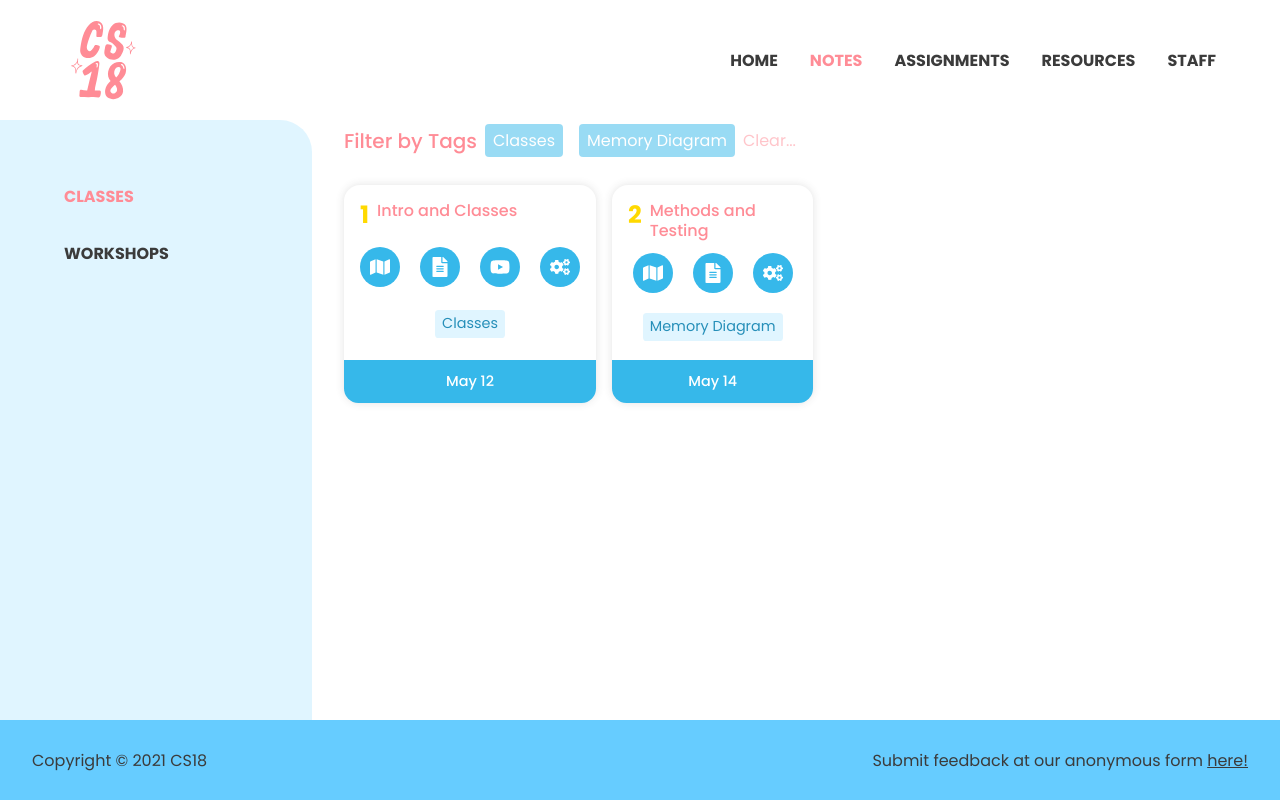
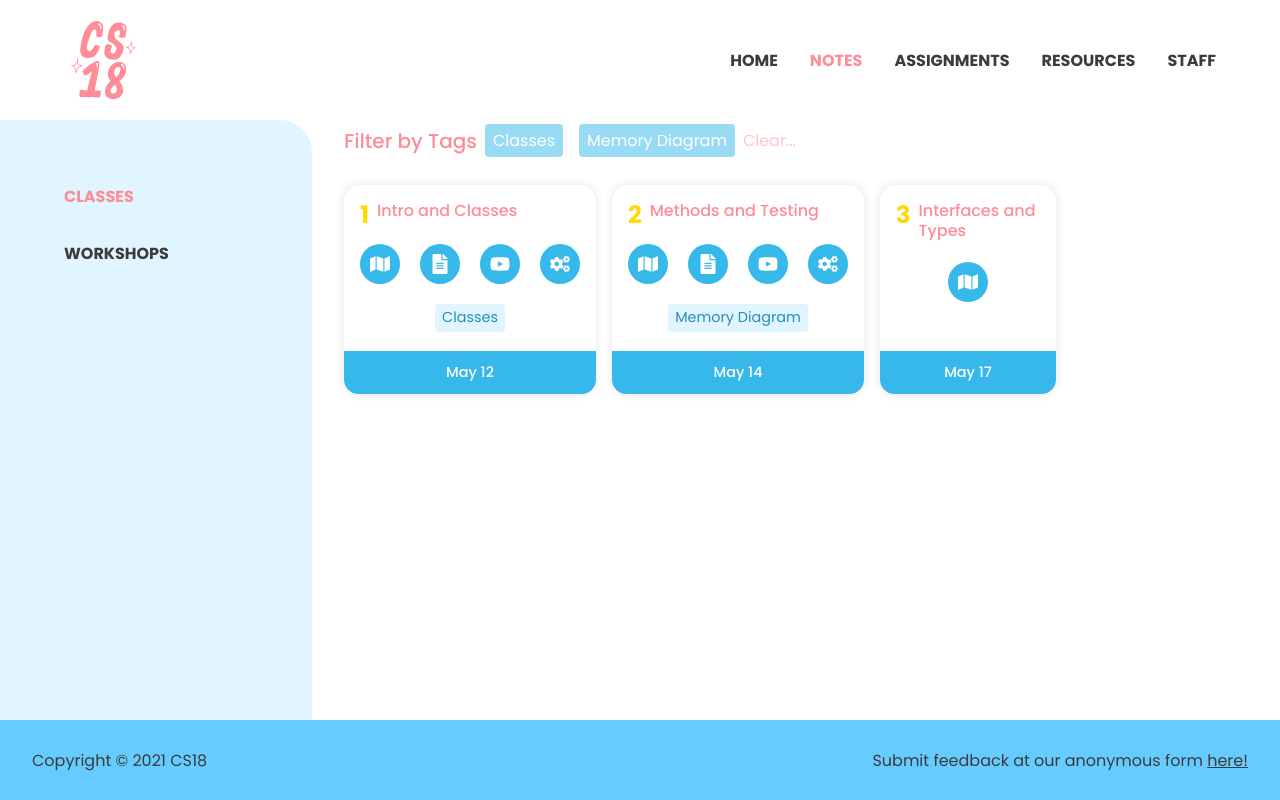
Before and after one commit to cs18-summer-2021/cs18-summer-2021.github.io, a React (Create React App) app: page /classes in a window 1280 px wide. Built offline with nearby package versions, Linux system fonts and the light colour scheme.

Commit message:
lec2 video & lec3 setup

```diff
--- a/src/Info/Notes/Classes/Classes.js
+++ b/src/Info/Notes/Classes/Classes.js
@@ -68,11 +68,18 @@ const classes = [
 	links: [
 	    makeIcon(iconType.SETUP, "https://hackmd.io/@cs18-spring-2021/lec02setup"),
 	    makeIcon(iconType.NOTES, makeUrl(2, "02methods.pdf")),
-	    // makeIcon(iconType.VIDEO, "https://brown.hosted.panopto.com/Panopto/Pages/Viewer.aspx?id=ebcf6e7a-354d-463d-921c-ad26010b74aa"),
+	    makeIcon(iconType.VIDEO, "https://brown.hosted.panopto.com/Panopto/Pages/Viewer.aspx?id=9824c93e-7fbd-4aad-8de7-ad28010b24c9"),
 	    makeIcon(iconType.PRACTICE, makeUrl(2, "02methods-practice.pdf")),
 	],
 	tags: ["Memory Diagram"]
     },
+    {
+	number: 3, title: "Interfaces and Types", outDate: "May 17", active: true,
+	links: [
+	    makeIcon(iconType.SETUP, "https://hackmd.io/@cs18-spring-2021/lec03setup")
+	],
+	tags: []
+    }
 ]
 
 export default classes;
```
